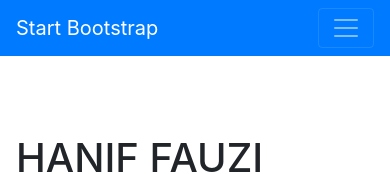
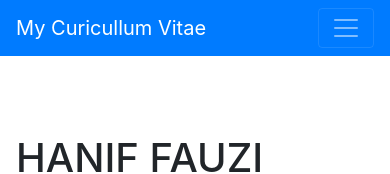
Before and after one commit to hakimfauzi23/hakimfauzi23.github.io, a website with bundled scripts: page index.html in a window 390 px wide. Shown: the top 174 px of the page. Built offline with nearby package versions, Linux system fonts and the light colour scheme; a web font is replaced by a local one.

Commit message:
Update index.html

```diff
--- a/index.html
+++ b/index.html
@@ -31,7 +31,7 @@
 
     <nav class="navbar navbar-expand-lg navbar-dark bg-primary fixed-top" id="sideNav">
         <a class="navbar-brand js-scroll-trigger" href="#page-top">
-            <span class="d-block d-lg-none">Start Bootstrap</span>
+            <span class="d-block d-lg-none">My Curicullum Vitae</span>
             <span class="d-none d-lg-block">
                 <img class="img-fluid img-profile rounded-circle mx-auto mb-2" src="img/photo.jpeg" alt="">
             </span>
```
